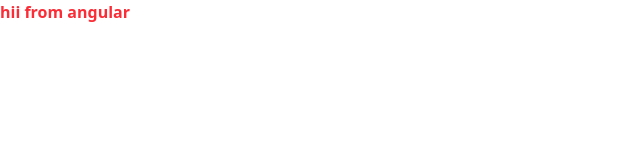
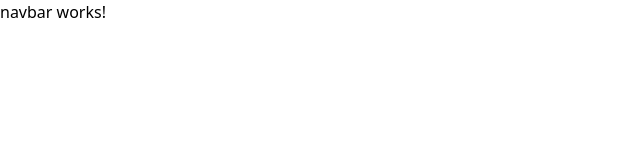
Before and after one commit to Th-Sagar/Frontend-Movie, an Angular app: page / in a window 1280 px wide. Shown: the top 160 px of the page, without its empty margins (0-640 px from the left). Built offline with nearby package versions, Linux system fonts and the light colour scheme.

Commit message:
setup: home

```diff
--- a/src/app/app.component.html
+++ b/src/app/app.component.html
@@ -1 +1 @@
-<h1 class="text-red-500 font-bold">hii from angular</h1>
+<app-navbar> </app-navbar>
--- a/src/app/app.component.ts
+++ b/src/app/app.component.ts
@@ -1,11 +1,12 @@
 import { Component } from '@angular/core';
 import { RouterOutlet } from '@angular/router';
+import { NavbarComponent } from './components/navbar/navbar.component';
 
 @Component({
   selector: 'app-root',
-  imports: [RouterOutlet],
+  imports: [RouterOutlet, NavbarComponent],
   templateUrl: './app.component.html',
-  styleUrl: './app.component.css'
+  styleUrl: './app.component.css',
 })
 export class AppComponent {
   title = 'movieApiUi';
--- /dev/null
+++ b/src/app/components/home/home.component.html
@@ -0,0 +1 @@
+<p>home works!</p>
```
Also changed, not shown: src/app/components/home/home.component.ts (added, +11 -0 lines), src/app/components/home/home.component.css (added), 1 other file (tests, documents, lock files or other folders).
